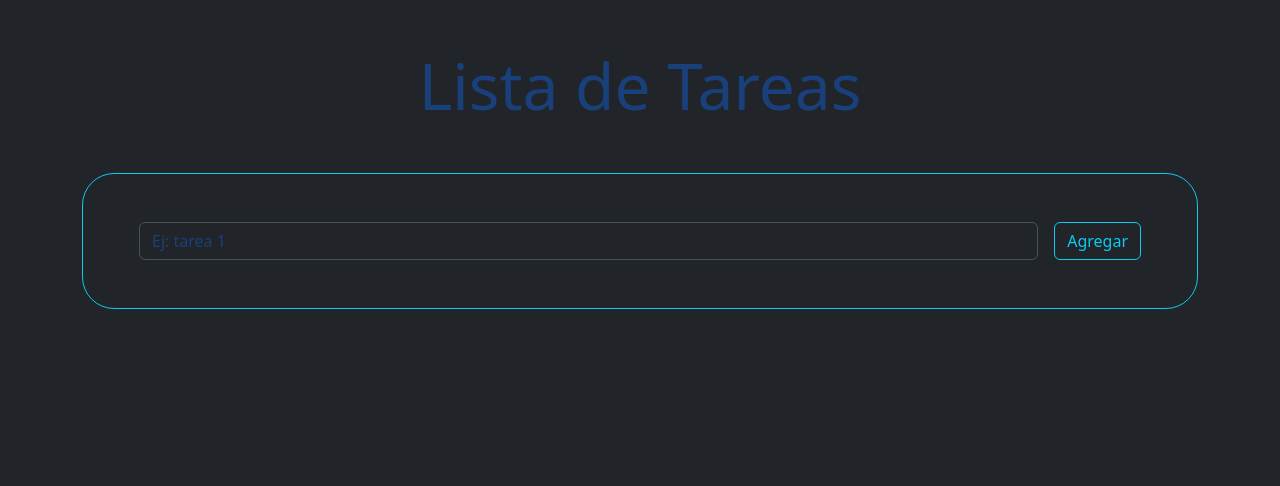
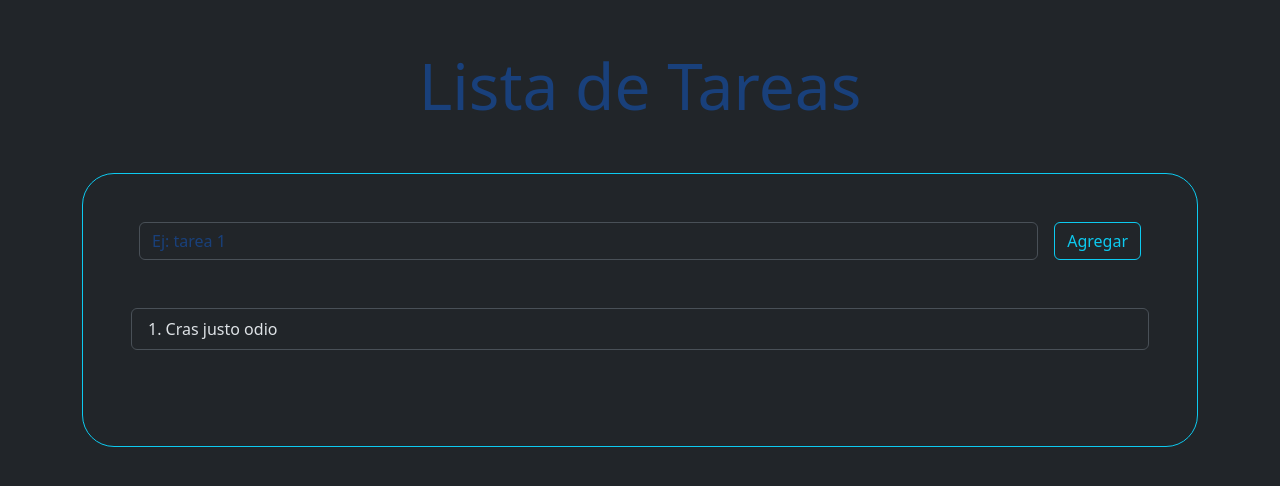
Before and after one commit to penguinEm/tp6Ejercicio5, a React (Vite) app: page / in a window 1280 px wide. Shown: the top 486 px of the page. Built offline with nearby package versions, Linux system fonts and the light colour scheme.

Commit message:
Agregamos el componente ListaTarea

```diff
--- a/src/App.jsx
+++ b/src/App.jsx
@@ -1,11 +1,13 @@
 import FormularioTareas from "./components/FormularioTareas";
 import { Container } from "react-bootstrap";
+
 
 function App() {
   return (
     <Container className="my-5">
       <h1 className="text-center display-3 color-titulo my-5">Lista de Tareas</h1>
       <FormularioTareas></FormularioTareas>
+
     </Container>
   );
 }
--- a/src/components/FormularioTareas.jsx
+++ b/src/components/FormularioTareas.jsx
@@ -1,11 +1,15 @@
 import { Button } from "react-bootstrap";
 import Form from "react-bootstrap/Form";
+import ListaTareas from "./ListaTareas";
 
 const FormularioTareas = () => {
   return (
     <section className="rounded-5 px-5 py-5 border border-info">
-      <Form >
-        <Form.Group className="mx-2 d-flex" controlId="exampleForm.ControlInput1">
+      <Form>
+        <Form.Group
+          className="mx-2 d-flex"
+          controlId="exampleForm.ControlInput1"
+        >
           <Form.Control
             className="color-titulo"
             type="text"
@@ -13,9 +17,12 @@ const FormularioTareas = () => {
             minLength={3}
             maxLength={30}
           />
-        <Button variant="outline-info ms-3">Agregar</Button>
+          <Button type="submit" variant="outline-info ms-3">
+            Agregar
+          </Button>
         </Form.Group>
       </Form>
+      <ListaTareas></ListaTareas>
     </section>
   );
 };
--- /dev/null
+++ b/src/components/ListaTareas.jsx
@@ -0,0 +1,11 @@
+import { ListGroup } from "react-bootstrap";
+
+const ListaTareas = () => {
+  return (
+    <ListGroup as="ol" numbered className="my-5">
+      <ListGroup.Item as="li">Cras justo odio</ListGroup.Item>
+    </ListGroup>
+  );
+};
+
+export default ListaTareas;
```
